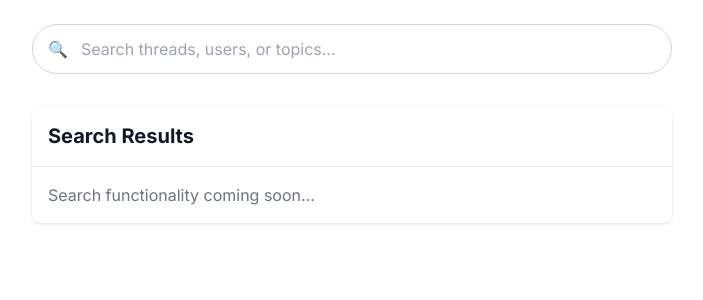
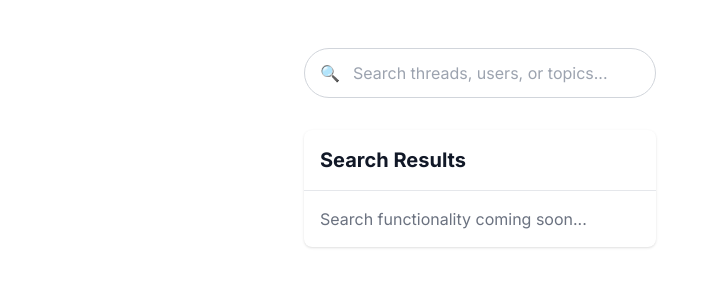
Before and after one commit to nolen22/twitdupe, a Next.js app: page /search in a window 1280 px wide. Shown: the top 300 px of the page, without its empty margins (416-1119 px from the left). Built offline with nearby package versions, Linux system fonts and the light colour scheme.

Commit message:
fix: resolve layout duplication issue

```diff
--- a/src/app/layout.tsx
+++ b/src/app/layout.tsx
@@ -3,6 +3,7 @@ import { Inter } from 'next/font/google';
 import './globals.css';
 import { UserProvider } from './context/UserContext';
 import UserProfileModal from './components/UserProfileModal';
+import Layout from './components/Layout';
 
 const inter = Inter({ subsets: ['latin'] });
 
@@ -28,7 +29,7 @@ export default function RootLayout({
     <html lang="en" className="h-full">
       <body className={`${inter.className} h-full antialiased`}>
         <UserProvider>
-          {children}
+          <Layout>{children}</Layout>
           <UserProfileModal />
         </UserProvider>
       </body>
--- a/src/app/page.tsx
+++ b/src/app/page.tsx
@@ -1,14 +1,11 @@
-import Layout from './components/Layout';
 import ThreadForm from './components/ThreadForm';
 import ThreadList from './components/ThreadList';
 
 export default function Home() {
   return (
-    <Layout>
-      <div className="space-y-4">
-        <ThreadForm />
-        <ThreadList />
-      </div>
-    </Layout>
+    <div className="space-y-4">
+      <ThreadForm />
+      <ThreadList />
+    </div>
   );
 }
```
